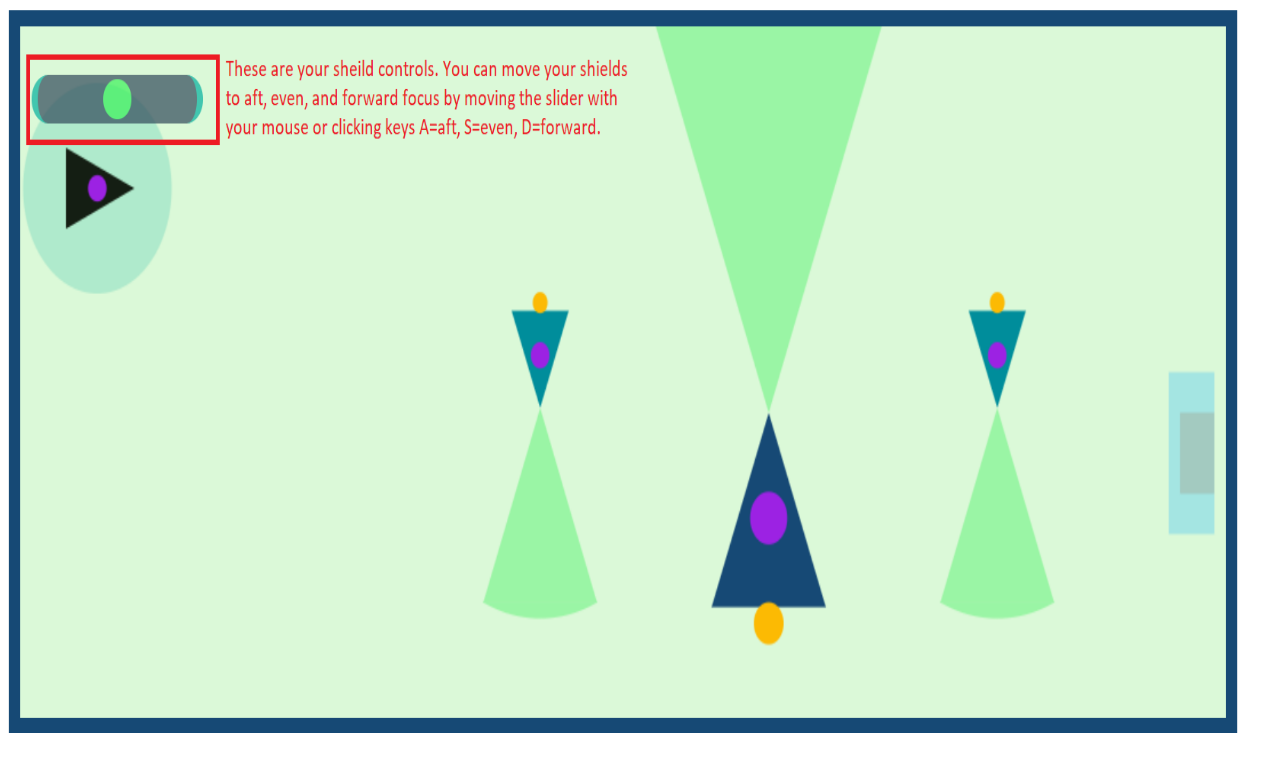
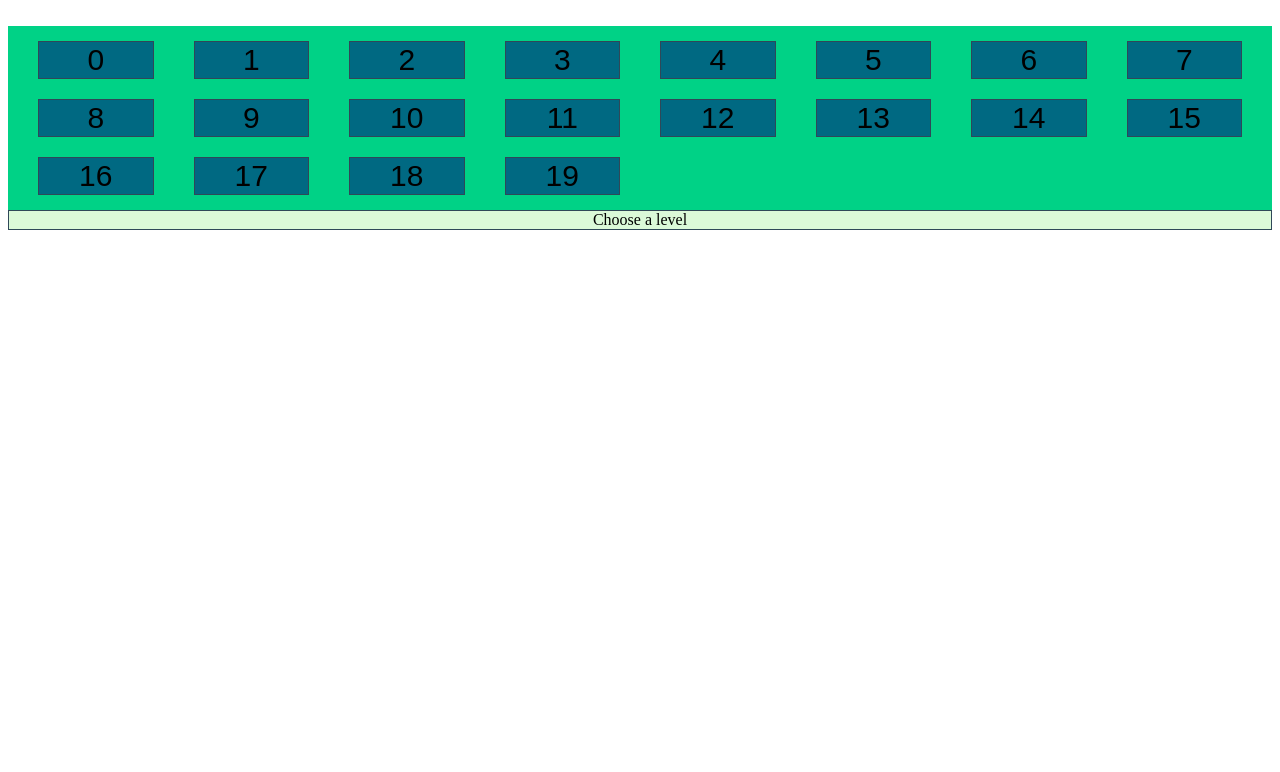
Before and after one commit to mhant/commandofone, a plain HTML site: page index.html in a window 1280 px wide. Drawn offline with Linux system fonts and the light colour scheme.

Commit message:
created menu controller

```diff
--- a/controllers/menuController.js
+++ b/controllers/menuController.js
@@ -1,3 +1,26 @@
 class MenuController {
-
+    #hint
+    constructor() {
+        var grid = document.getElementById("menu");
+        grid.width = this.width = getWidth() - 50;
+        grid.height = this.height = getHeight() - 75;
+        this.hint = document.getElementById("menu-tip");
+        var t = this;
+        // For each level add a grid item
+        for (var i = 0; i < levels.length; i++) {
+            var menuItem = document.createElement("BUTTON");
+            menuItem.className = "menu-item";
+            //TODO look at https://javascript.info/mousemove-mouseover-mouseout-mouseenter-mouseleave
+            menuItem.onmouseover = function (event) {
+                var levelString = event.currentTarget.innerHTML;
+                var levelInt = parseInt(levelString);
+                t.hint.innerHTML = levelString + ": " + levels[levelInt].name;
+            }
+            menuItem.onmouseout = function (event) {
+                t.hint.innerHTML = "Choose a level";
+            }
+            menuItem.innerHTML = i;
+            grid.appendChild(menuItem);
+        }
+    }
 }
--- a/index.html
+++ b/index.html
@@ -23,15 +23,16 @@
 
 </head>
 
-<body onload="intro()">
+<body onload="menu()">
     <div id="gameboard" style="display:none">
         <style data="dyno" type="text/css"></style>
         <input type="range" class="slider" min="1" max="3" value="2" id="sheild">
         <canvas id="gboard"></canvas>
     </div>
     <img id="tutorial"></img>
+    <div id="menu"></div>
+    <div id="menu-tip">Choose a level</div>
     <br />
-
 </body>
 
 </html>
--- a/levelConfig.js
+++ b/levelConfig.js
@@ -37,6 +37,63 @@ var levels = [
                 }]
             }
         ]
+    },
+    {
+        "name": "The Chase 2",
+    },
+    {
+        "name": "The Chase 3",
+    },
+    {
+        "name": "The Chase 4",
+    },
+    {
+        "name": "The Chase 5",
+    },
+    {
+        "name": "The Chase 6",
+    },
+    {
+        "name": "The Chase 7",
+    },
+    {
+        "name": "The Chase 8",
+    },
+    {
+        "name": "The Chase 9",
+    },
+    {
+        "name": "The Chase 10",
+    },
+    {
+        "name": "The Chase 11",
+    },
+    {
+        "name": "The Chase 12",
+    },
+    {
+        "name": "The Chase 13",
+    },
+    {
+        "name": "The Chase 14",
+    },
+    {
+        "name": "The Chase 15",
+    },
+    {
+        "name": "The Chase 16",
+    },
+    {
+        "name": "The Chase 17",
+    },
+    {
+        "name": "The Chase 18",
+    },
+    {
+        "name": "The Chase 19",
+    },
+    {
+        "name": "The Chase 20",
     }
 ];
 /**
--- a/main.css
+++ b/main.css
@@ -48,5 +48,31 @@ canvas {
     border-radius: 25px;
 }
 
+/* end of shield slider */
 
-/* end of shield slider */
+/* Menu start*/
+
+#menu {
+    display: grid;
+    grid-template-columns: repeat( auto-fill, minmax(150px, 1fr));
+    background-color: #00D286;
+    padding: 10px;
+    grid-row-gap: 10px;
+}
+
+.menu-item {
+    background-color: #006982;
+    border: 1px solid #2F4858;
+    margin: 5px 20px 5px 20px;
+    font-size: 30px;
+    text-align: center;
+}
+
+#menu-tip{
+    background-color: #DBF9D8;
+    border: 1px solid #2F4858;
+    width: auto;
+    text-align: center;
+}
+
+/* Menu end */
--- a/main.js
+++ b/main.js
@@ -1,8 +1,13 @@
 var gController;
 var introController;
+var menu;
 
 function intro() {
     introController = new HowToController(startGame);
+}
+
+function menu(){
+    menu = new MenuController();
 }
 
 function startGame() {
```
